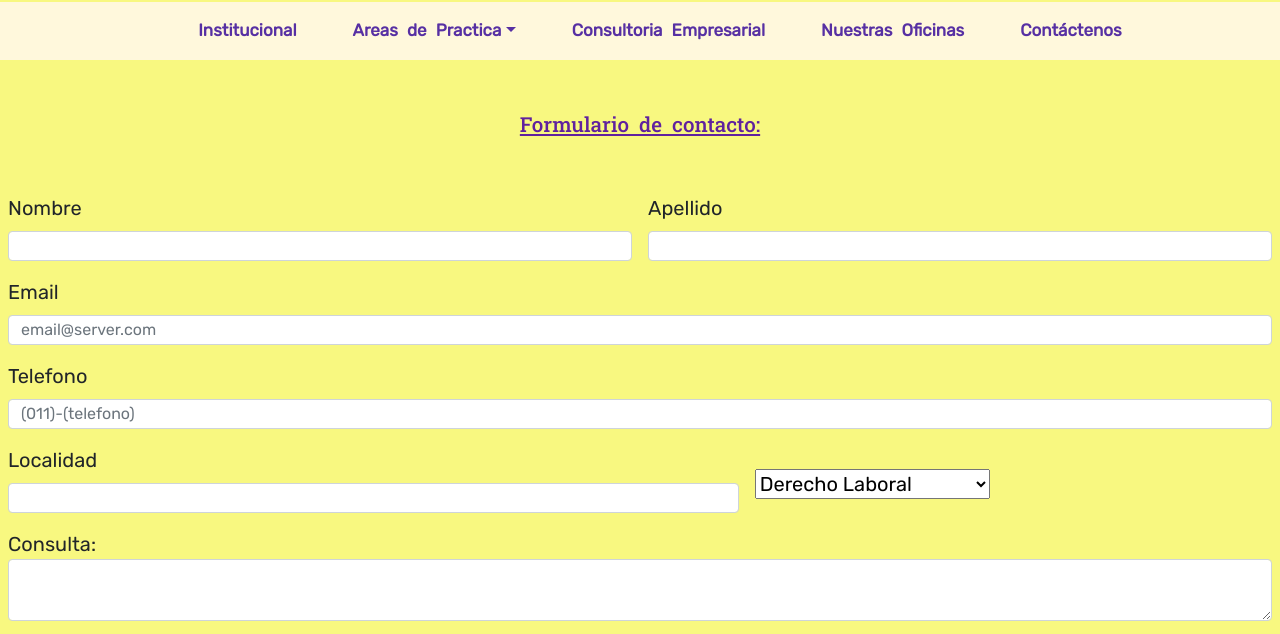
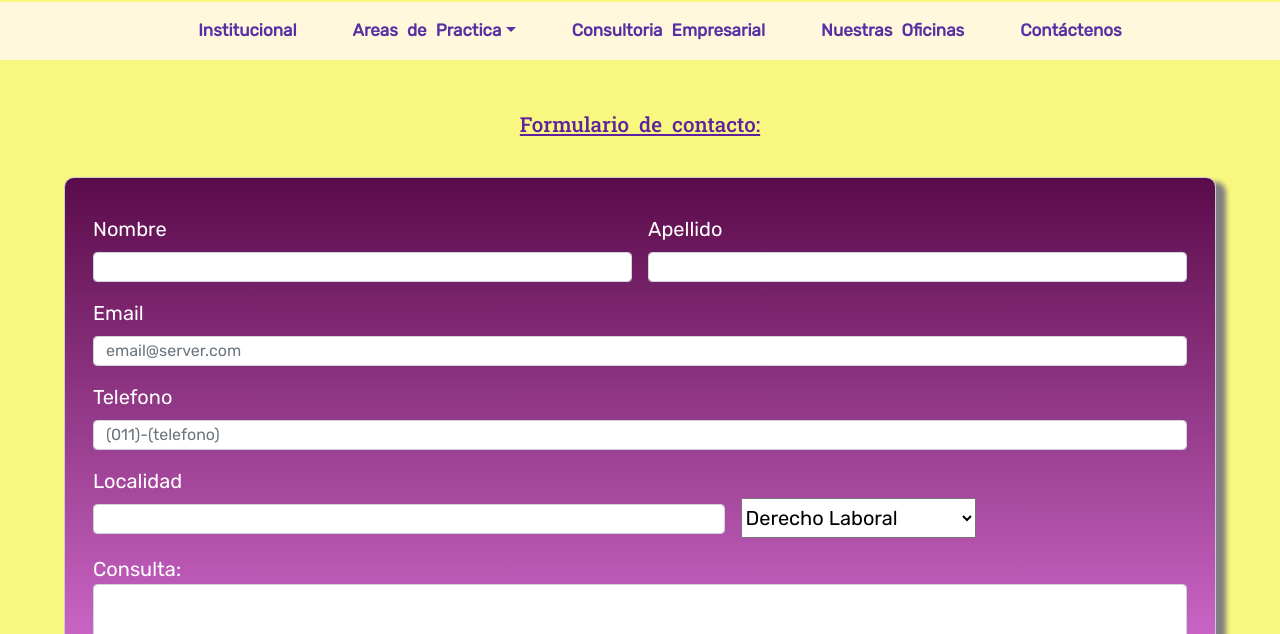
Before and after one commit to Micaela-LaRosa/LaRosa-EstudioJuridico, a website: page pages/contacto.html in a window 1280 px wide. Shown: the part 160-794 px from the top of the page. Drawn offline with nearby package versions, Linux system fonts and the light colour scheme.

Commit message:
mejoras formulario

```diff
--- a/js_files/contacto.js
+++ b/js_files/contacto.js
@@ -34,8 +34,7 @@ $(() => {
         <label for="localidad" class="form-label">Localidad</label>
         <input type="text" class="form-control" id="localidad" style="height: 30px;">
     </div>
-    <div class="col-md-5" id="esp">
-
+    <div class="col-md-5 mt-4" id="esp">
     </div>
     <div class="col-md-12">
         <label for="consulta">Consulta:</label>
@@ -56,13 +55,15 @@ $(() => {
     </form>
         `);
 
+    formulario.style="color: white; background: linear-gradient(to top, #ee82ee, #5a0b49); margin-left: 3em; box-shadow: 10px 5px 5px grey; width: 90%; font-size: map-get($tamañosTexto, formulario); padding: 1em; border: 1px solid #CCC; border-radius: 0.5em; color: map-get($coloresTexto, cFormulario);";
+
     let especialidades = ['Derecho Laboral', 'Accidentes de Tránsito', 'Sucesiones'];
     let innerHTML = '';
     for (especialidad of especialidades) {
         innerHTML += `<option value="${especialidad}">${especialidad}</option>`;
     }
 
-    $('#esp').append(`<select id="esp" class="mt-4" style="height: 30px;">${innerHTML}</select>`);
+    $('#esp').append(`<select id="esp" class="mt-4" style="height: 40px;">${innerHTML}</select>`);
 
     $('#esp').change(function(e){
         $('#esp').append(`<h2 class="text-2x1">${e.target.value}</h2>`);
```
Also changed, not shown: sass/components/_contacto.scss (+0 -9 lines).
